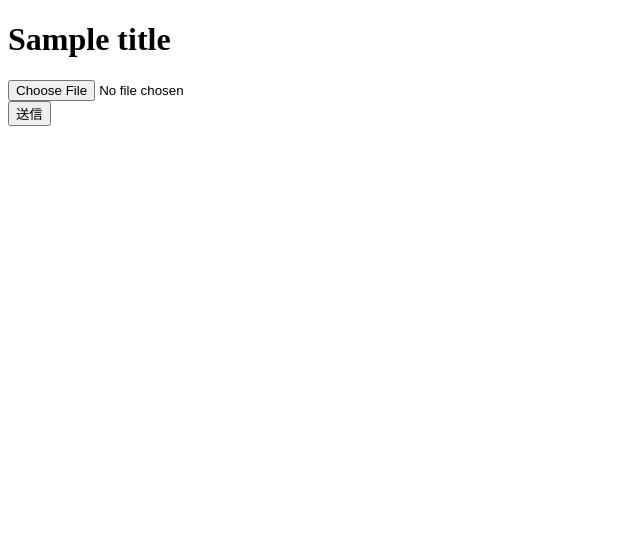
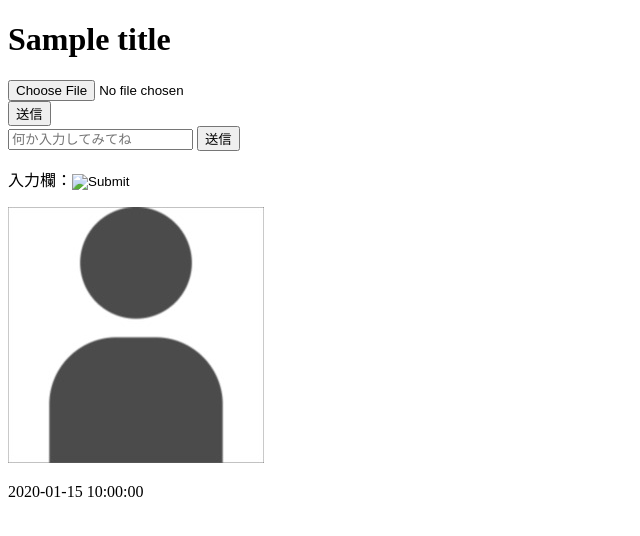
Before and after one commit to Fumiya-Oshiro/vision, a Flask app: template templates/imageadd.html in a window 1280 px wide. Shown: the top 536 px of the page, without its empty margins (0-640 px from the left). Run offline with Flask 2, Linux system fonts and the light colour scheme; the template is opened without the code that fills it: most values are stand-ins (such as "Sample title", 1, 10 or a date in 2020).

Commit message:
いろいろテスト。画像とか

```diff
--- a/app.py
+++ b/app.py
@@ -32,16 +32,12 @@ def imageadd():
 
 @app.route('/imageadd', methods=['POST'])
 def post():
-
 	# ファイルのリクエストパラメータを取得
 	f = request.files.get('image')
-
 	# ファイル名を取得
 	filename = secure_filename(f.filename)
-
 	# ファイルを保存するディレクトリを指定
 	filepath = 'static/img/' + filename
-
 	# ファイルを保存する
 	f.save(filepath)
 
@@ -52,6 +48,10 @@ def post():
 		image_name = filename, \
 		image_url = filepath)
 
+@app.route("/imagebottun", methods=["POST"])
+def imgbtn():
+	return "てすとだよ"
+
 if __name__ == "__main__":
     # Flask が持っている開発用サーバーを、実行します。
     app.run(debug=True)
--- a/templates/imageadd.html
+++ b/templates/imageadd.html
@@ -23,5 +23,21 @@
 			<input type="submit" value="送信">
 		</div>
 	</form>
+
+	<form action="/" method="POST" enctype="multipart/form-data">
+        <input type="text" name="name" placeholder="何か入力してみてね">
+        <input type="submit" value="送信">
+    </form>
+
+    <form action="/imagebottun" method="POST"></form>
+    <p>
+    入力欄：<input type="image" name="imagebottun">
+    </p>
+    <p>
+    <input type="image" src="../static/img/icon.jpeg">
+    </p>
+	<p>{{ image_added }}</p>
+
+
 </body>
 </html>
--- a/templates/imagetest.html
+++ b/templates/imagetest.html
@@ -9,10 +9,7 @@
 <body>
 
     <label for="name">名前</label>
-    <form action="/" method="POST" enctype="multipart/form-data">
-        <input type="text" name="name" placeholder="何か入力してみてね">
-        <input type="submit" value="送信">
-    </form>
+
 
 </body>
 </html>
```
Also changed, not shown: bottuntest.html (added).
